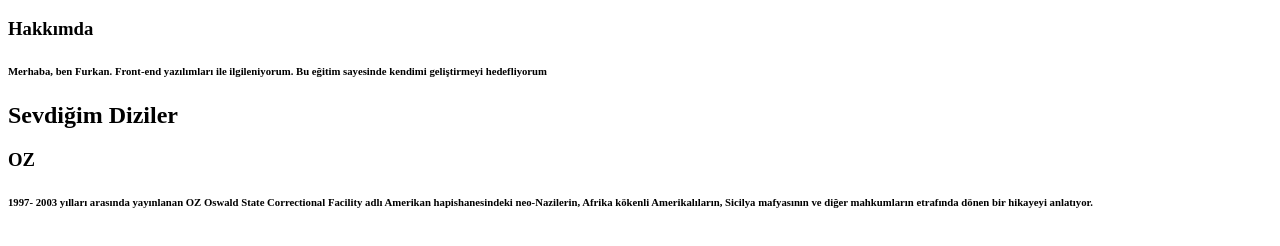
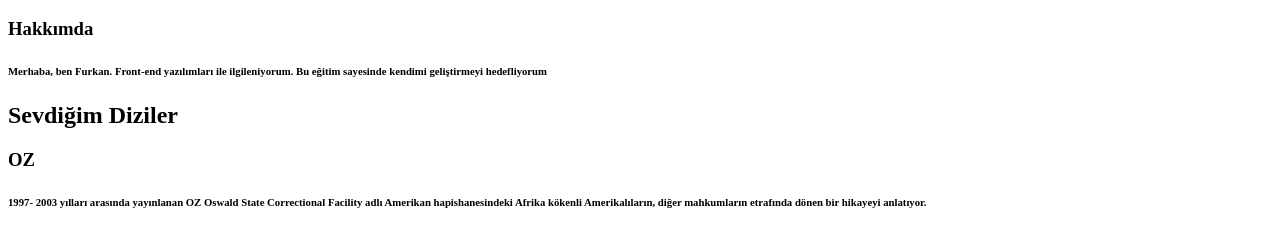
Before and after one commit to furkancetinalp/proje, a plain HTML site: page index.html in a window 1280 px wide. Shown: the part 48-294 px from the top of the page. Drawn offline with Linux system fonts and the light colour scheme.

Commit message:
Update index.html

```diff
--- a/index.html
+++ b/index.html
@@ -4,6 +4,6 @@
 <h2>Sevdiğim Diziler</h2>
 <h3>OZ</h3>
 <h6> 1997- 2003 yılları arasında yayınlanan OZ Oswald State Correctional Facility adlı
-     Amerikan hapishanesindeki neo-Nazilerin, Afrika kökenli Amerikalıların,
-    Sicilya mafyasının ve diğer mahkumların etrafında dönen bir hikayeyi anlatıyor.
+     Amerikan hapishanesindeki Afrika kökenli Amerikalıların,
+    diğer mahkumların etrafında dönen bir hikayeyi anlatıyor.
 </h6>
```
